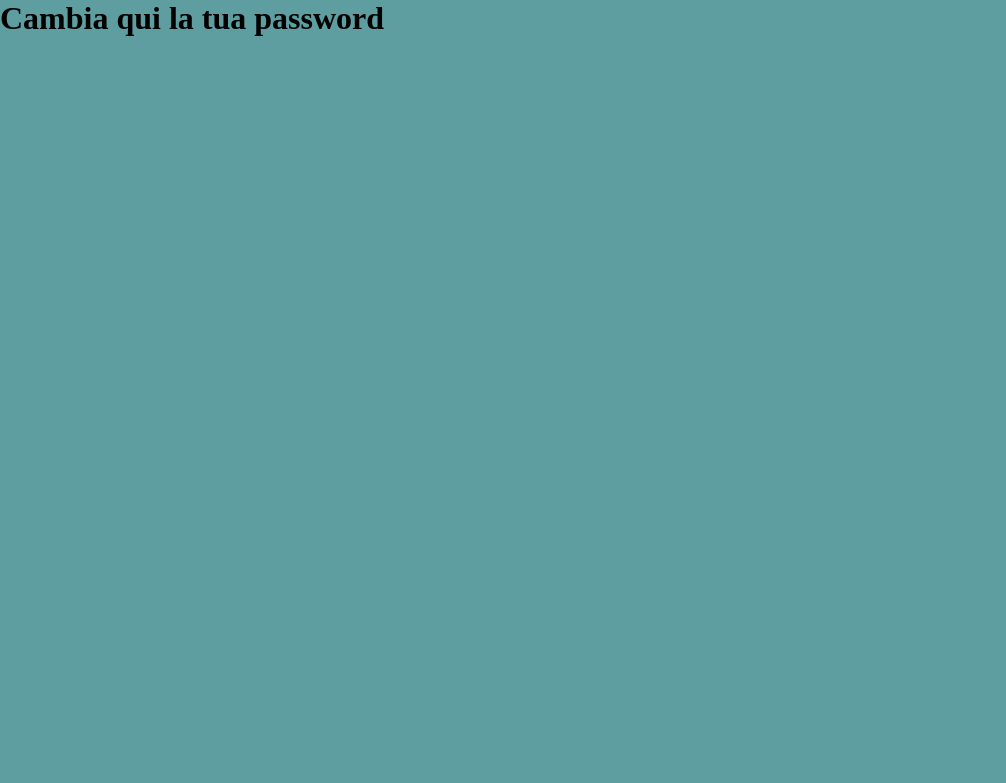
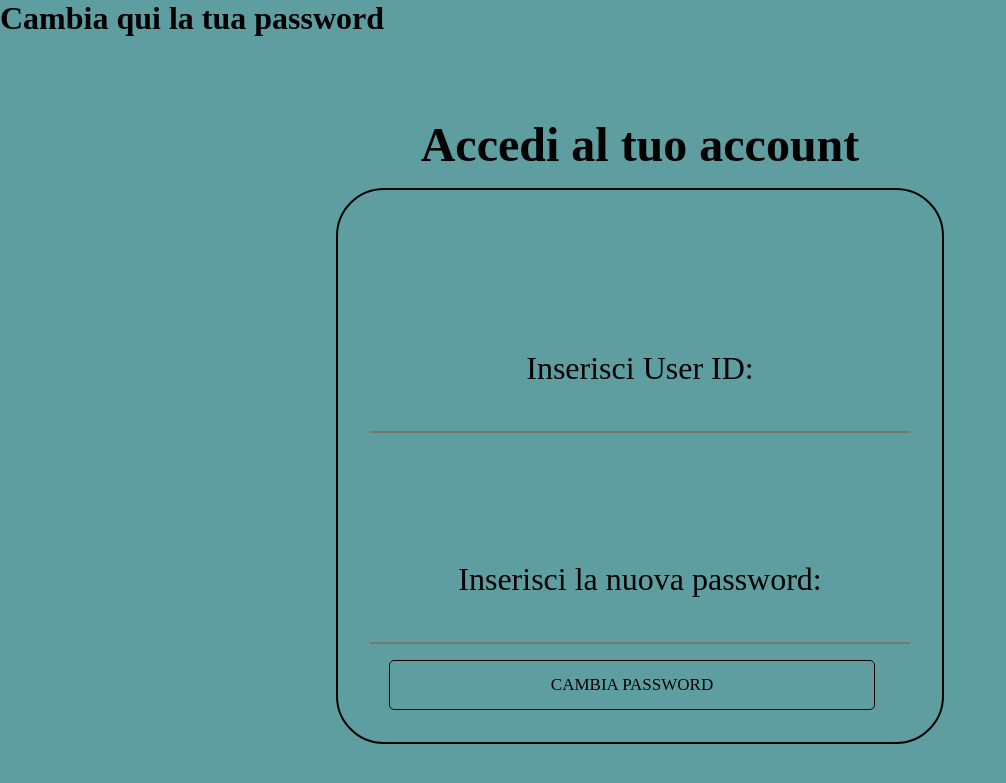
Before and after one commit to VincenzoMinardi/edusogno-esercizio, a PHP site: page /change.php in a window 1280 px wide. Shown: the top 783 px of the page, without its empty margins (0-1006 px from the left). Run offline with PHP 8.4, Linux system fonts and the light colour scheme.

Commit message:
add function change password

```diff
--- a/change.php
+++ b/change.php
@@ -1,6 +1,29 @@
 <?php
-// collegamento database mysql alla pagina index
+session_start();
 require_once 'Connect.php';
+
+if (isset($_POST['new_password'])) {
+    $new_password = $_POST['new_password'];
+    $user_id = $_POST['user_id'];
+
+
+    $conn = new mysqli($servername, $username, $password, $dbname);
+
+
+    if ($conn->connect_error) {
+        die("Connessione fallita: " . $conn->connect_error);
+    }
+
+    $sql = "UPDATE utenti SET password = '$new_password' WHERE id = '$user_id'";
+
+    if (mysqli_query($conn, $sql)) {
+        echo "La password è stata cambiata correttamente!";
+        exit();
+    } else {
+        echo "<h1 La password non è stata cambiata  </h1>";
+        exit();
+    }
+}
 ?>
 
 <!DOCTYPE html>
@@ -16,8 +39,25 @@ require_once 'Connect.php';
 </head>
 
 <body>
-    <h1>Cambia qui la tua password</h1>
+    <h1 class="title-change">Cambia qui la tua password</h1>
+    <main>
+        <div class="container-register">
+            <h2 class="title">Accedi al tuo account</h2>
+            <div class="container-form">
+                <form action="" method="POST">
+                    <div class="cont-text">
+                        <label class="text" for="user_id">Inserisci User ID:</label>
+                        <input class="input" type="text" id="user_id" name="user_id" required>
+                    </div>
+                    <div class="cont-text">
+                        <label class="text" for="new_password">Inserisci la nuova password:</label>
+                        <input class="input" type="password" id="new_password" name="new_password" required>
+                    </div>
+                    <button class="button-register" type="submit">Cambia Password</button>
+                </form>
+            </div>
+        </div>
+    </main>
 </body>
 
-
 </html>
```
